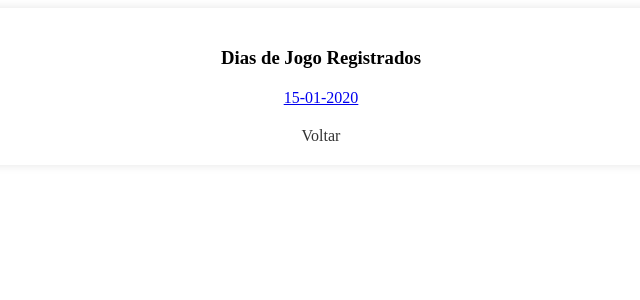
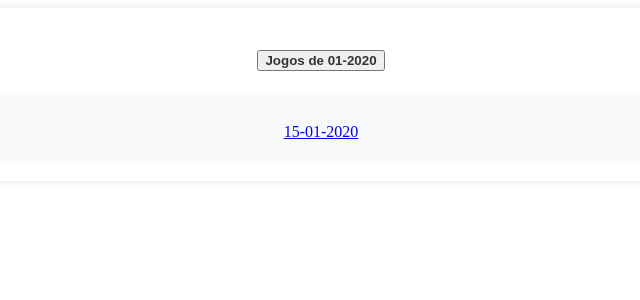
Before and after one commit to walterbfilho/dominov2, a Flask app: page /game_days in a window 1280 px wide. Shown: the top 300 px of the page, without its empty margins (319-959 px from the left). Run offline with Flask 3, Linux system fonts and the light colour scheme; tables that the repository leaves empty hold one stand-in row (values such as "Sample post"); some libraries are stand-ins or nearby versions.

Commit message:
Alguns ajustes na home

```diff
--- a/domino/app.py
+++ b/domino/app.py
@@ -3,6 +3,7 @@ import os
 from datetime import datetime, timedelta
 from io import BytesIO
 from operator import itemgetter
+from collections import defaultdict
 import calendar
 from apscheduler.schedulers.background import BackgroundScheduler
 from dotenv import load_dotenv
@@ -298,8 +299,14 @@ def view_game_days():
     if(form.errors):
         print(f'ERRO NO FORM: {form.errors}')
 
-    game_days = GameDay.query.all()
-    return render_template('game_days.html', game_days=game_days, form=form)
+    game_days = GameDay.query.order_by(GameDay.date.desc()).all()
+    grouped_game_days = defaultdict(list)
+
+    for game_day in game_days:
+        month_year = game_day.date.strftime('%m-%Y')
+        grouped_game_days[month_year].append(game_day)
+
+    return render_template('game_days.html', grouped_game_days=grouped_game_days, form=form)
 
 class RelatorioForm(FlaskForm):
     de = SelectField('De', coerce=str, choices=[], validators=[DataRequired()])
--- a/domino/templates/game_days.html
+++ b/domino/templates/game_days.html
@@ -2,10 +2,8 @@
 
     {% block content %}
     <style>
-    /* Estilos personalizados */
         .game-days-container {
             max-width: 800px;
-        height: fit-content;
             margin: 0 auto;
             padding: 20px;
             box-shadow: 0px 0px 10px rgba(0, 0, 0, 0.1);
@@ -62,46 +60,86 @@
         .divider {
             margin: 30px 0;
         }
+
+        .card-header .btn-link {
+    color: #333;
+    font-weight: bold;
+    text-decoration: none;
+    transition: color 0.2s ease-in-out;
+}
+
+.card-header .btn-link:hover, .card-header .btn-link:focus {
+    color: #0056b3;  /* Ou qualquer cor que se encaixe melhor com o seu tema */
+    text-decoration: none;
+}
+
+.card {
+    border: none;
+    border-bottom: 1px solid #e0e0e0;
+}
+
+.card:last-child {
+    border-bottom: none;
+}
+
+.card-body {
+    padding: 20px;
+    background-color: #f8f9fa; /* Cor de fundo leve para o conteúdo expandido */
+}
+
+.collapse.show {
+    transition: height 0.3s ease-in;
+}
+
     </style>
 
     <div class="game-days-container">
-
-    <!-- Seção para registrar um novo dia de jogo -->
         {% if current_user.is_authenticated %}
         <h3>Registrar Novo Dia de Jogo</h3>
         <form method="post">
             {{ form.hidden_tag() }}
-
             <div>
                 {{ form.date.label }}
                 <input type="date" id="date" name="date" value="{{ form.date.data.strftime('%Y-%m-%d') if form.date.data }}" class="form-control">
             </div>
-
             <div>
                 {{ form.player_ids.label }}:<br>
                 {{ form.player_ids() }}
             </div>
-
             <div>
                 {{ form.submit() }}
             </div>
         </form>
-
-            <!-- Divisão visual entre registro e visualização -->
-        <div class="divider">
-            <hr>
-        </div>
+        <div class="divider"><hr></div>
         {% endif %}
 
-    <!-- Seção para listar os dias de jogo existentes -->
-    <h3>Dias de Jogo Registrados</h3>
-    {% for game_day in game_days %}
+        <div id="accordion">
+            {% for month_year, days in grouped_game_days.items() %}
+            <div class="card">
+                <div class="card-header" id="heading{{ loop.index }}">
+                    <h5 class="mb-0">
+                        <button class="btn btn-link collapsed" data-toggle="collapse" data-target="#collapse{{ loop.index }}" aria-expanded="false" aria-controls="collapse{{ loop.index }}">
+                            Jogos de {{ month_year }}
+                        </button>
+                    </h5>
+                </div>
+                <div id="collapse{{ loop.index }}" class="collapse" aria-labelledby="heading{{ loop.index }}" data-parent="#accordion">
+                    <div class="card-body">
+                        {% for game_day in days %}
                         <div class="game-day">
                             <a href="{{ url_for('view_game_day', game_day_id=game_day.id) }}">
                                 {{ game_day.date.strftime('%d-%m-%Y') }}
                             </a>
                         </div>
                         {% endfor %}
-    <a class="back-button" href="{{ url_for('home') }}">Voltar</a>
                     </div>
+                </div>
+            </div>
+            {% endfor %}
+        </div>
+    </div>
+
+    <script src="https://code.jquery.com/jquery-3.3.1.slim.min.js"></script>
+    <script src="https://cdnjs.cloudflare.com/ajax/libs/popper.js/1.14.7/umd/popper.min.js"></script>
+    <script src="https://stackpath.bootstrapcdn.com/bootstrap/4.3.1/js/bootstrap.min.js"></script>
     {% endblock %}
```
Also changed, not shown: domino/templates/index.html (+37 -6 lines). Lines whose indentation alone changed are shown as unchanged.
